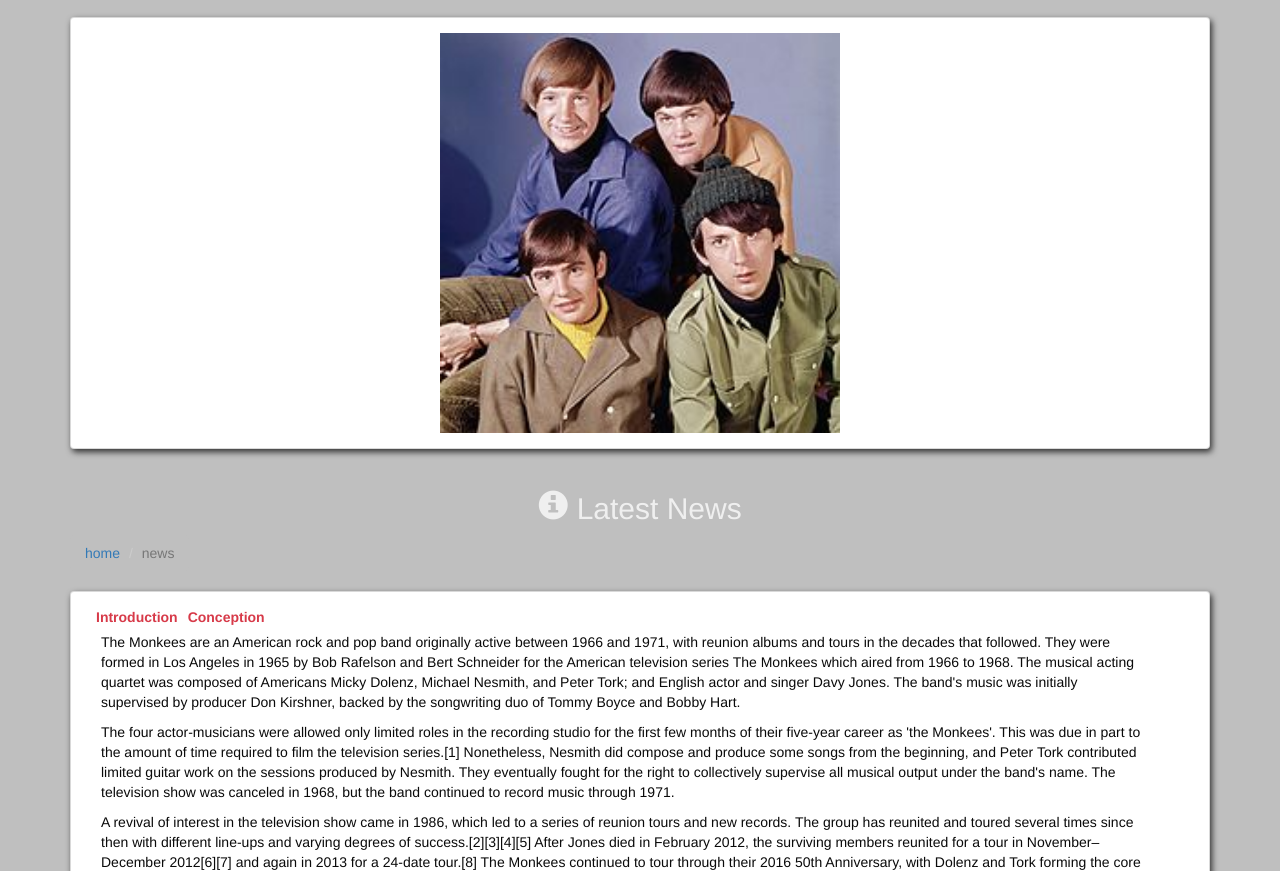
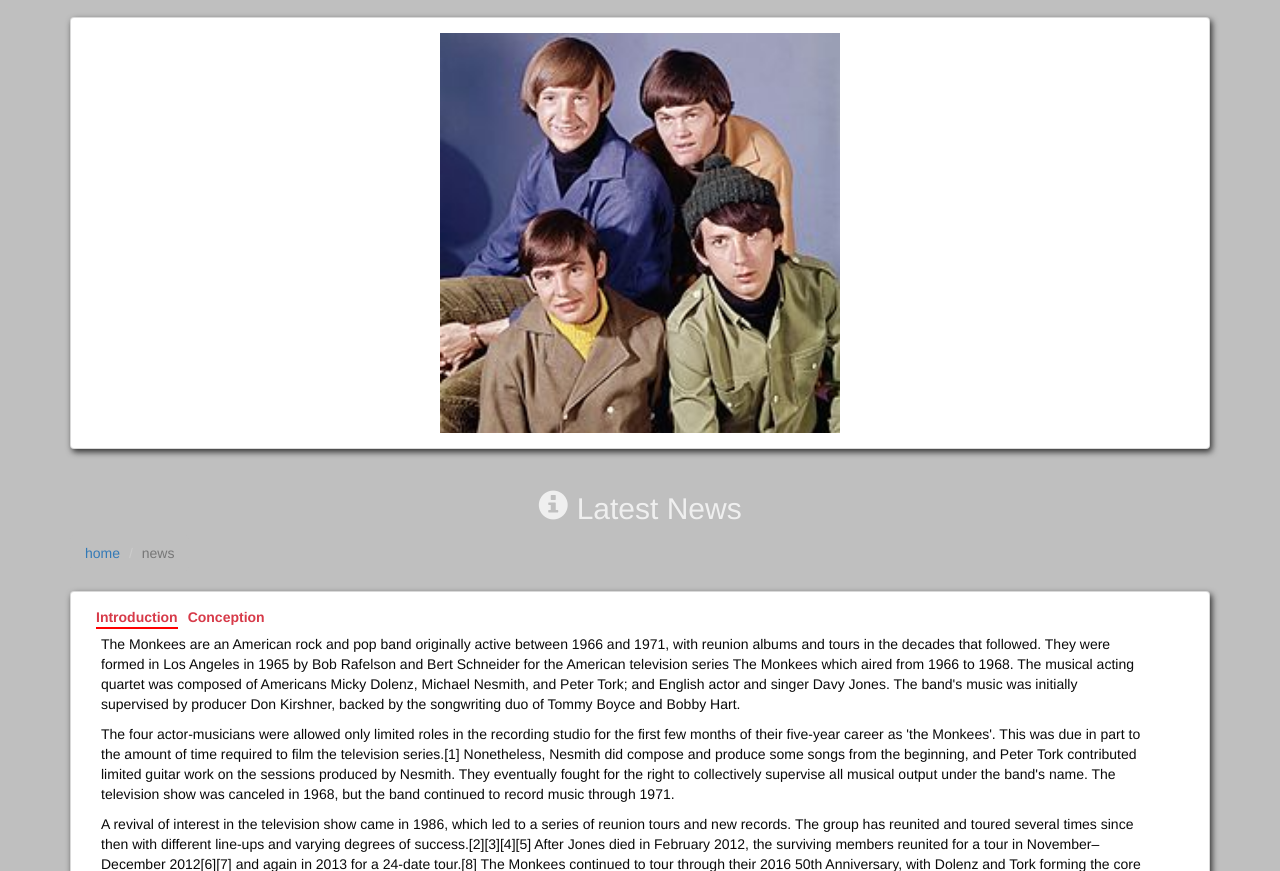
Before and after one commit to Code-Institute-Submissions/project1frontend, a plain HTML site: page index.html in a window 1280 px wide. Shown: the part 229-1100 px from the top of the page. Drawn offline with nearby package versions, Linux system fonts and the light colour scheme.

Commit message:
active state for news menu

```diff
--- a/css/style.css
+++ b/css/style.css
@@ -722,6 +722,11 @@
   opacity: 1;
 }
 
+#newsid1:checked ~ #newslabel1,
+#newsid2:checked ~ #newslabel2 {
+  border-bottom: solid 2px red;
+}
+
 /*****************************************
   #CLEARFIX-TITLE
 
--- a/index.html
+++ b/index.html
@@ -156,9 +156,9 @@
                                 <div class="container">
                                     <div class="row">
                                         <input checked="checked" id="newsid1" name="tabs" type="radio" />
-                                        <label class="text-red pull-left ml1 cp  clear " for="newsid1">Introduction</label>
+                                        <label id="newslabel1" class="text-red pull-left ml1 cp  clear " for="newsid1">Introduction</label>
                                         <input id="newsid2" name="tabs" type="radio" />
-                                        <label class="text-red pull-left ml1 cp " for="newsid2">Conception</label>
+                                        <label id="newslabel2" class="text-red pull-left ml1 cp " for="newsid2">Conception</label>
                                         <!-- 🛠 NewsPanel2 component -->
                                         <div id="newspanelid1" class="clear dn col-xs-12 col-sm-11">
                                             <p class="text-left text-black">The Monkees are an American rock and pop
```
